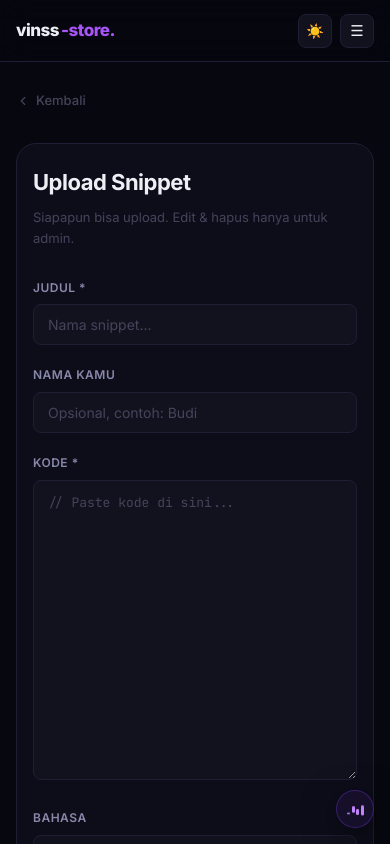
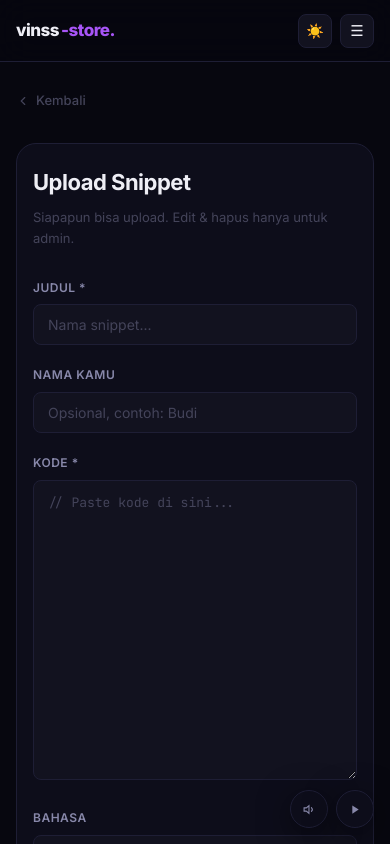
Before and after one commit to Vinss-Store/Vinss-SnappCode, a React (Vite) app: page /create in a window 390 px wide. Shown: the top 844 px of the page. Built offline with nearby package versions, Linux system fonts and the light colour scheme.

Commit message:
fix: prevent horizontal scroll overflow on mobile

```diff
--- a/src/components/AudioPlayer.jsx
+++ b/src/components/AudioPlayer.jsx
@@ -5,95 +5,79 @@ const AUDIO_SRC = "/music.mp3";
 function AudioPlayer() {
   const audioRef = useRef(null);
   const [playing, setPlaying] = useState(false);
-  const [volume, setVolume] = useState(0.35);
+  const [volume, setVolume] = useState(0.4);
   const [showVol, setShowVol] = useState(false);
-  const [muted, setMuted] = useState(false);
-  const startedRef = useRef(false);
 
   useEffect(() => {
     const audio = audioRef.current;
     audio.volume = volume;
     audio.loop = true;
-
-    // Coba autoplay langsung
-    audio.play().then(() => {
-      setPlaying(true);
-      startedRef.current = true;
-    }).catch(() => {
-      // Diblokir browser — pasang listener, play saat user pertama kali interaksi
-      const startOnInteraction = () => {
-        if (startedRef.current) return;
-        audio.play().then(() => {
-          setPlaying(true);
-          startedRef.current = true;
-        }).catch(() => {});
-        // Hapus semua listener setelah berhasil
-        ["click", "keydown", "touchstart", "scroll"].forEach(e =>
-          document.removeEventListener(e, startOnInteraction)
-        );
-      };
-      ["click", "keydown", "touchstart", "scroll"].forEach(e =>
-        document.addEventListener(e, startOnInteraction, { once: true })
-      );
-    });
-
     return () => { audio.pause(); };
   }, []);
 
   useEffect(() => {
     if (audioRef.current) {
-      audioRef.current.volume = muted ? 0 : volume;
+      audioRef.current.volume = volume;
     }
-  }, [volume, muted]);
+  }, [volume]);
 
-  function toggleMute() {
-    setMuted(m => !m);
+  function togglePlay() {
+    const audio = audioRef.current;
+    if (playing) {
+      audio.pause();
+      setPlaying(false);
+    } else {
+      audio.play().then(() => setPlaying(true)).catch(() => {});
+    }
   }
 
   return (
     <div className="audio-player">
       <audio ref={audioRef} src={AUDIO_SRC} preload="auto" />
 
-      {/* Volume slider — muncul saat hover/klik ikon */}
+      {/* Volume slider */}
       {showVol && (
         <div className="audio-volume-wrap">
+          <svg width="12" height="12" viewBox="0 0 24 24" fill="none" stroke="currentColor" strokeWidth="2" strokeLinecap="round" style={{ color: "var(--text-dim)", flexShrink: 0 }}>
+            <polygon points="11 5 6 9 2 9 2 15 6 15 11 19 11 5"/>
+            <path d="M15.54 8.46a5 5 0 0 1 0 7.07"/>
+          </svg>
           <input
             type="range"
             min="0" max="1" step="0.05"
-            value={muted ? 0 : volume}
-            onChange={(e) => {
-              setVolume(parseFloat(e.target.value));
-              setMuted(false);
-            }}
+            value={volume}
+            onChange={(e) => setVolume(parseFloat(e.target.value))}
             className="audio-volume-slider"
           />
         </div>
       )}
 
-      {/* Satu tombol: mute/unmute + klik kanan untuk volume */}
+      {/* Volume button */}
       <button
-        className={`audio-btn audio-mute-btn ${playing ? "audio-active" : ""}`}
-        onClick={toggleMute}
-        onMouseEnter={() => setShowVol(true)}
-        onMouseLeave={() => setShowVol(false)}
-        title={muted ? "Unmute" : "Mute"}
+        className="audio-btn"
+        onClick={() => setShowVol(v => !v)}
+        title="Volume"
       >
-        {muted || volume === 0 ? (
-          // Muted icon
-          <svg width="14" height="14" viewBox="0 0 24 24" fill="none" stroke="currentColor" strokeWidth="2" strokeLinecap="round">
-            <polygon points="11 5 6 9 2 9 2 15 6 15 11 19 11 5"/>
-            <line x1="23" y1="9" x2="17" y2="15"/><line x1="17" y1="9" x2="23" y2="15"/>
-          </svg>
-        ) : playing ? (
-          // Playing — animasi bars
+        <svg width="13" height="13" viewBox="0 0 24 24" fill="none" stroke="currentColor" strokeWidth="2" strokeLinecap="round">
+          <polygon points="11 5 6 9 2 9 2 15 6 15 11 19 11 5"/>
+          {volume > 0 && <path d="M15.54 8.46a5 5 0 0 1 0 7.07"/>}
+          {volume === 0 && <><line x1="23" y1="9" x2="17" y2="15"/><line x1="17" y1="9" x2="23" y2="15"/></>}
+        </svg>
+      </button>
+
+      {/* Play / Pause button */}
+      <button
+        className={`audio-btn audio-play-btn ${playing ? "audio-playing" : ""}`}
+        onClick={togglePlay}
+        title={playing ? "Pause" : "Play musik"}
+      >
+        {playing ? (
           <span className="audio-bars">
             <span /><span /><span /><span />
           </span>
         ) : (
-          // Sound icon
-          <svg width="14" height="14" viewBox="0 0 24 24" fill="none" stroke="currentColor" strokeWidth="2" strokeLinecap="round">
-            <polygon points="11 5 6 9 2 9 2 15 6 15 11 19 11 5"/>
-            <path d="M15.54 8.46a5 5 0 0 1 0 7.07"/>
+          <svg width="11" height="11" viewBox="0 0 24 24" fill="currentColor">
+            <polygon points="5 3 19 12 5 21 5 3"/>
           </svg>
         )}
       </button>
--- a/src/index.css
+++ b/src/index.css
@@ -28,6 +28,12 @@ html { transition: background 0.25s, color 0.25s; }
 body {
   background: var(--bg); color: var(--text);
   font-family: var(--sans); font-size: 15px; line-height: 1.65; min-height: 100vh;
+  overflow-x: hidden;
+}
+
+html, body {
+  max-width: 100%;
+  overflow-x: hidden;
 }
 
 a { color: inherit; text-decoration: none; }
@@ -82,7 +88,7 @@ html.light .navbar { background: rgba(244,244,248,0.88); }
 
 /* HERO */
 .hero { text-align: center; padding: 80px 0 52px; position: relative; }
-.hero::before { content: ''; position: absolute; top: 0; left: 50%; transform: translateX(-50%); width: 600px; height: 300px; background: radial-gradient(ellipse at center, rgba(124,58,237,0.12) 0%, transparent 70%); pointer-events: none; }
+.hero::before { content: ''; position: absolute; top: 0; left: 50%; transform: translateX(-50%); width: min(600px, 100%); height: 300px; background: radial-gradient(ellipse at center, rgba(124,58,237,0.12) 0%, transparent 70%); pointer-events: none; overflow: hidden; }
 .hero-badge { display: inline-flex; align-items: center; gap: 7px; padding: 5px 14px; border-radius: 999px; border: 1px solid var(--a-border); background: var(--glow-2); color: var(--accent-3); font-size: 11px; font-weight: 700; letter-spacing: 1.2px; text-transform: uppercase; margin-bottom: 28px; }
 .hero-badge::before { content: ''; width: 6px; height: 6px; border-radius: 50%; background: var(--accent-2); box-shadow: 0 0 8px var(--accent-2); }
 .hero h1 { font-size: clamp(38px, 6vw, 68px); font-weight: 800; color: var(--text-h); letter-spacing: -2.5px; line-height: 1.08; margin-bottom: 18px; }
```
